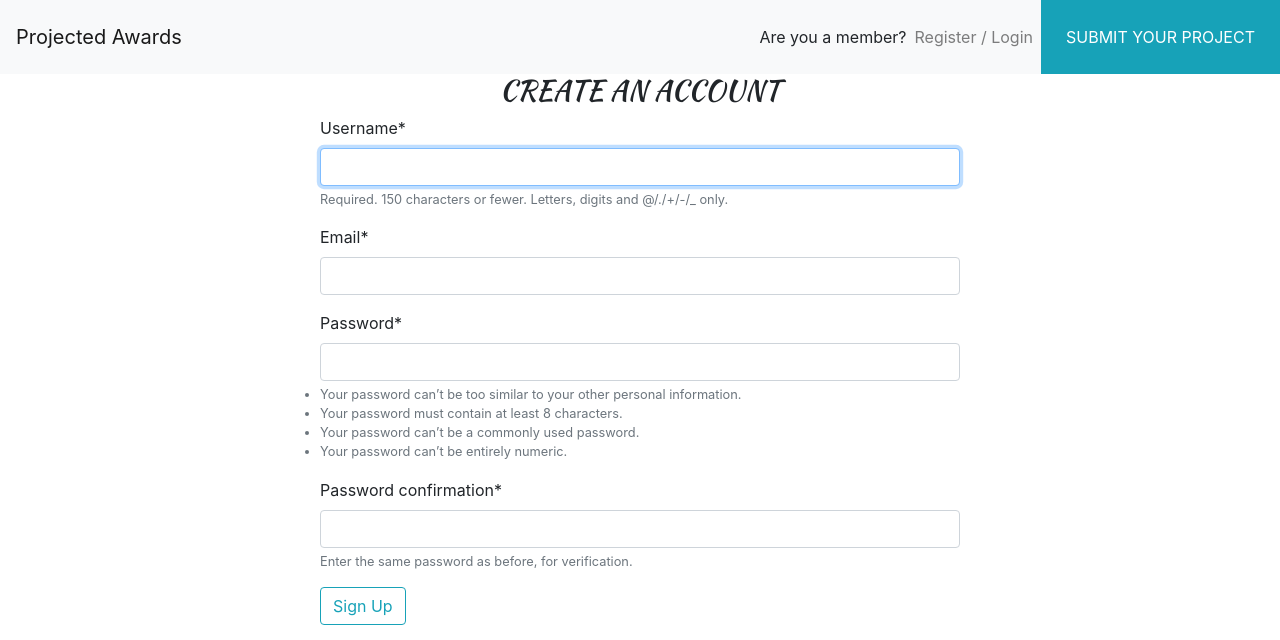
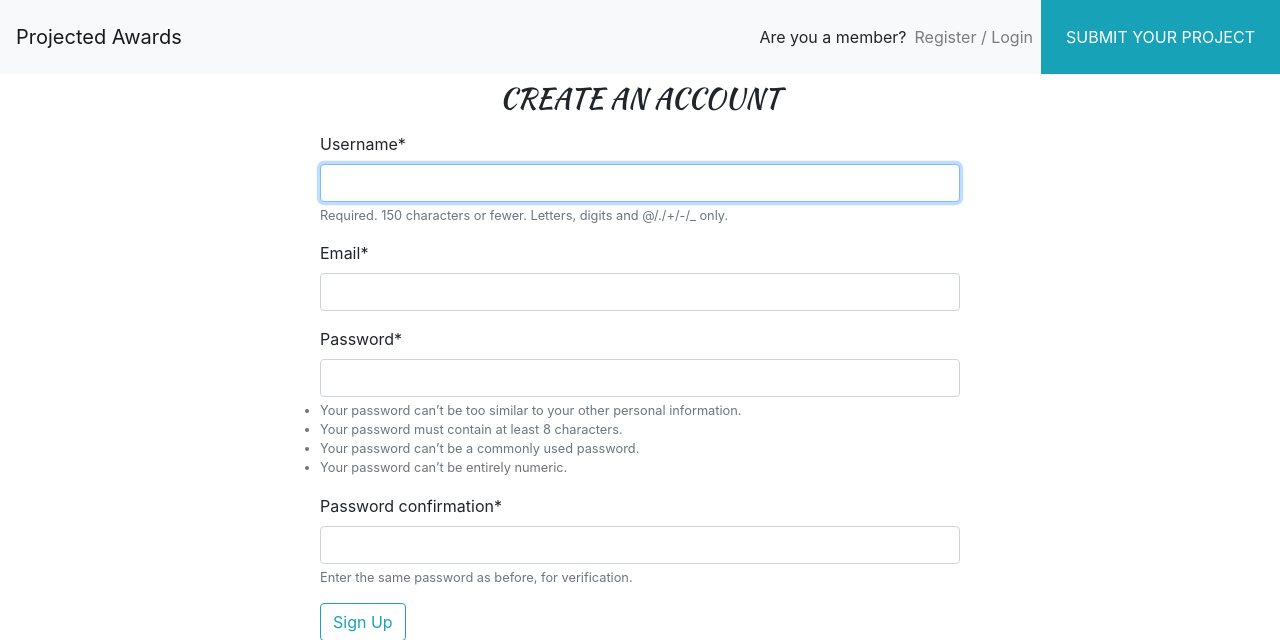
Before and after one commit to Mantongash/projected, a Django app: page /register/ in a window 1280 px wide. Shown: the top 640 px of the page. Run offline with Django 3.2, Linux system fonts and the light colour scheme; some libraries are stand-ins or nearby versions.

Commit message:
Gave the form heading a little padding

```diff
--- a/app/templates/users/signup.html
+++ b/app/templates/users/signup.html
@@ -2,7 +2,7 @@
 {% load crispy_forms_tags %}
 
 {% block content %}
-<h3 class="form-heading">CREATE AN ACCOUNT</h3>
+<h3 class="form-heading py-2">CREATE AN ACCOUNT</h3>
 <form action="" method="POST" class="signup">
   {{register | crispy}}
   <div class="">
```
